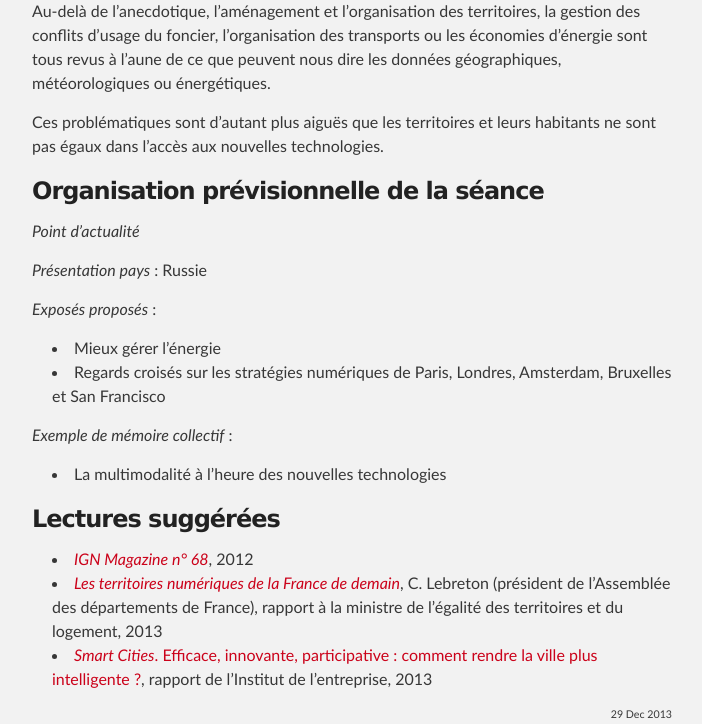
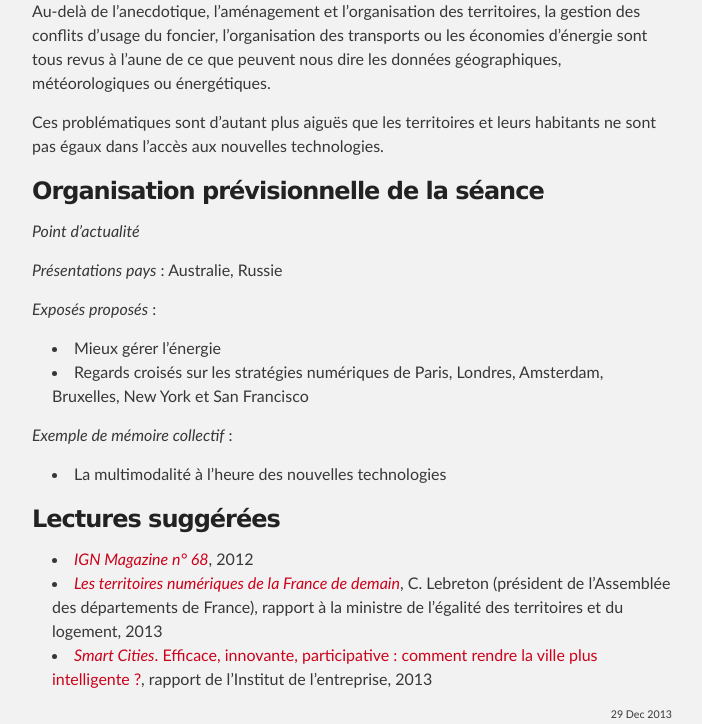
Before and after one commit to trojette/numascpo.net, a Jekyll site: the page built from seance-10/index.markdown, in a window 1280 px wide and 900 px high, scrolled down 538 px, cut to the strip 0-724 px from the top of the window. Shown: the whole strip, without its empty margins (288-990 px from the left). Built offline with Jekyll 4.4.1, drawn with Linux system fonts in a browser that asks for light colours; Markdown is read by kramdown in place of the engine named in the settings.

Commit message:
Deux pays en plus (Tunisie et Australie) Squelette de présentation pays modifié

```diff
--- a/_posts/2013-12-29-estonie.markdown
+++ b/_posts/2013-12-29-estonie.markdown
@@ -10,6 +10,8 @@
 
 ### L'administration électronique
 
+### La gouvernance ouverte
+
 ### La place de l'économie numérique
 
 ### La fiscalité du numérique
--- a/pays/index.markdown
+++ b/pays/index.markdown
@@ -16,10 +16,12 @@
  - États-Unis
  - Chine
  - Royaume-Uni
+ - Tunisie
  - Corée du Sud
  - Canada
  - Danemark
  - Japon
+ - Australie
  - Russie
 
 Si vous souhaitez contribuer à ce travail, n'hésitez pas à
--- a/seance-10/index.markdown
+++ b/seance-10/index.markdown
@@ -26,13 +26,13 @@
 
 _Point d’actualité_
 
-_Présentation pays_ : Russie
+_Présentations pays_ : Australie, Russie
 
 _Exposés proposés_ :
 
 - Mieux gérer l’énergie
 - Regards croisés sur les stratégies numériques de Paris, Londres,
-  Amsterdam, Bruxelles et San Francisco
+  Amsterdam, Bruxelles, New York et San Francisco
 
 _Exemple de mémoire collectif_ :
 
--- a/seance-5/index.markdown
+++ b/seance-5/index.markdown
@@ -32,7 +32,7 @@
 
 _Point d’actualité_
 
-_Présentation pays_ : Royaume-Uni
+_Présentations pays_ : Royaume-Uni et Tunisie
 
 _Exposés proposés_ :
 
```
